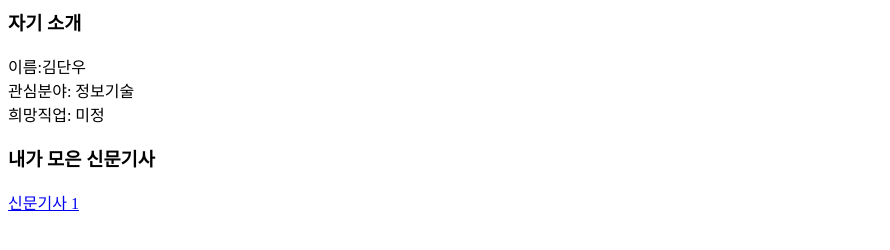
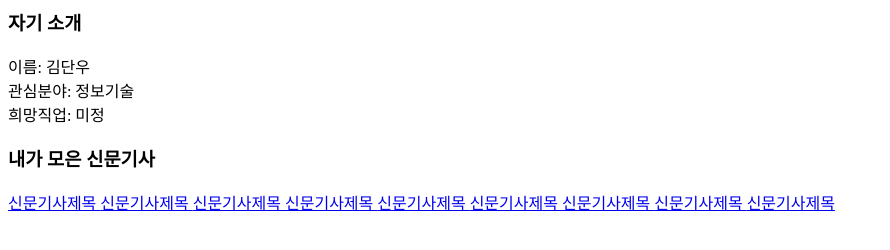
Before and after one commit to eksdn/mis, a plain HTML site: page index.html in a window 1280 px wide. Shown: the whole page, without its empty margins (0-890 px from the left). Drawn offline with Linux system fonts and the light colour scheme.

Commit message:
Add files via upload

```diff
--- a/index.html
+++ b/index.html
@@ -4,12 +4,19 @@
     </head>
     <body>
         <h3>자기 소개</h3>
-            이름:김단우<br>
-            관심분야: 정보기술<br>
-            희망직업: 미정<br>
+            이름: 김단우<br>
+            관심분야: 정보기술 <br>
+            희망직업: 미정 <br>
 
-        <h3>내가 모은 신문기사</h3>
-            <a href = 'http://www.goodkyung.com/news/articleView.html?idxno=230255' target = '_blank'> 신문기사 1 </a>
-
+         <h3>내가 모은 신문기사</h3>
+             <a href = 'http://www.goodkyung.com/news/articleView.html?idxno=230255'  target = '_blank'> 신문기사제목 </a>
+             <a href = 'https://www.lawandp.com/view/20240314110605249'  target = '_blank'> 신문기사제목 </a>
+             <a href = 'https://view.asiae.co.kr/article/2024032023203141291'  target = '_blank'> 신문기사제목 </a>
+             <a href = 'https://www.youthdaily.co.kr/news/article.html?no=148754'  target = '_blank'> 신문기사제목 </a>
+             <a href = 'https://www.venturesquare.net/919680'  target = '_blank'> 신문기사제목 </a>
+             <a href = 'https://www.mediatoday.co.kr/news/articleView.html?idxno=317608'  target = '_blank'> 신문기사제목 </a>
+             <a href = 'https://www.mhns.co.kr/news/articleView.html?idxno=582182'  target = '_blank'> 신문기사제목 </a>
+             <a href = 'https://m.joynews24.com/v/1711988'  target = '_blank'> 신문기사제목 </a>
+             <a href = 'https://www.boannews.com/media/view.asp?idx=129786&kind='  target = '_blank'> 신문기사제목 </a>
     </body>
 </html>
```
